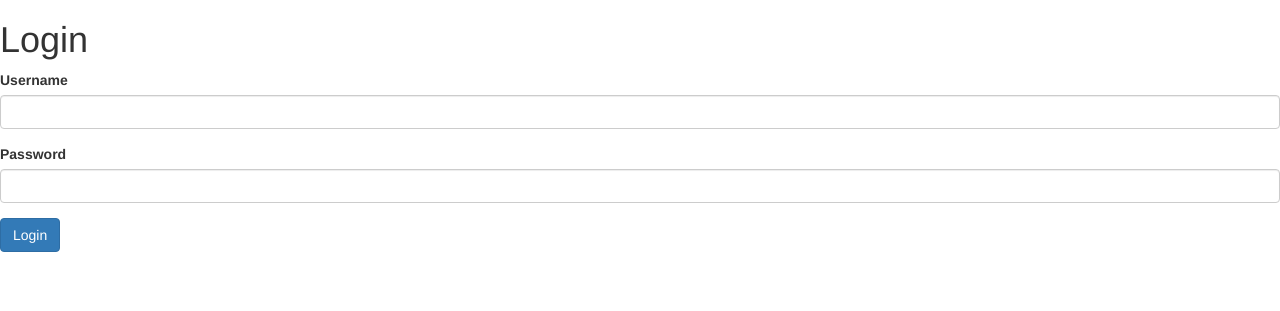
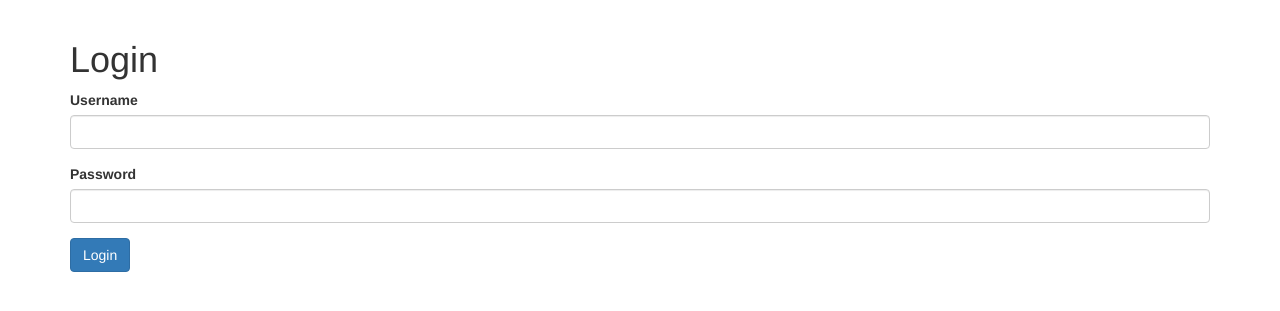
Before and after one commit to twwebb3/household-finance, a Flask app: page /login in a window 1280 px wide. Shown: the part 52-363 px from the top of the page. Run offline with Flask 3, Linux system fonts and the light colour scheme; some libraries are stand-ins or nearby versions.

Commit message:
Form input sizes more aesthetic.

```diff
--- a/templates/login.html
+++ b/templates/login.html
@@ -1,6 +1,7 @@
 {% extends "base.html" %}
 
-{% block content %}
+{% block page_content %}
+    <div class="centered-form">
         <h1>Login</h1>
         <form method="post">
             <div class="form-group">
@@ -13,6 +14,7 @@
             </div>
             <button type="submit" class="btn btn-primary">Login</button>
         </form>
+    </div>
 {% endblock %}
 {% with messages = get_flashed_messages() %}
     {% if messages %}
```
Lines whose indentation alone changed are shown as unchanged.
